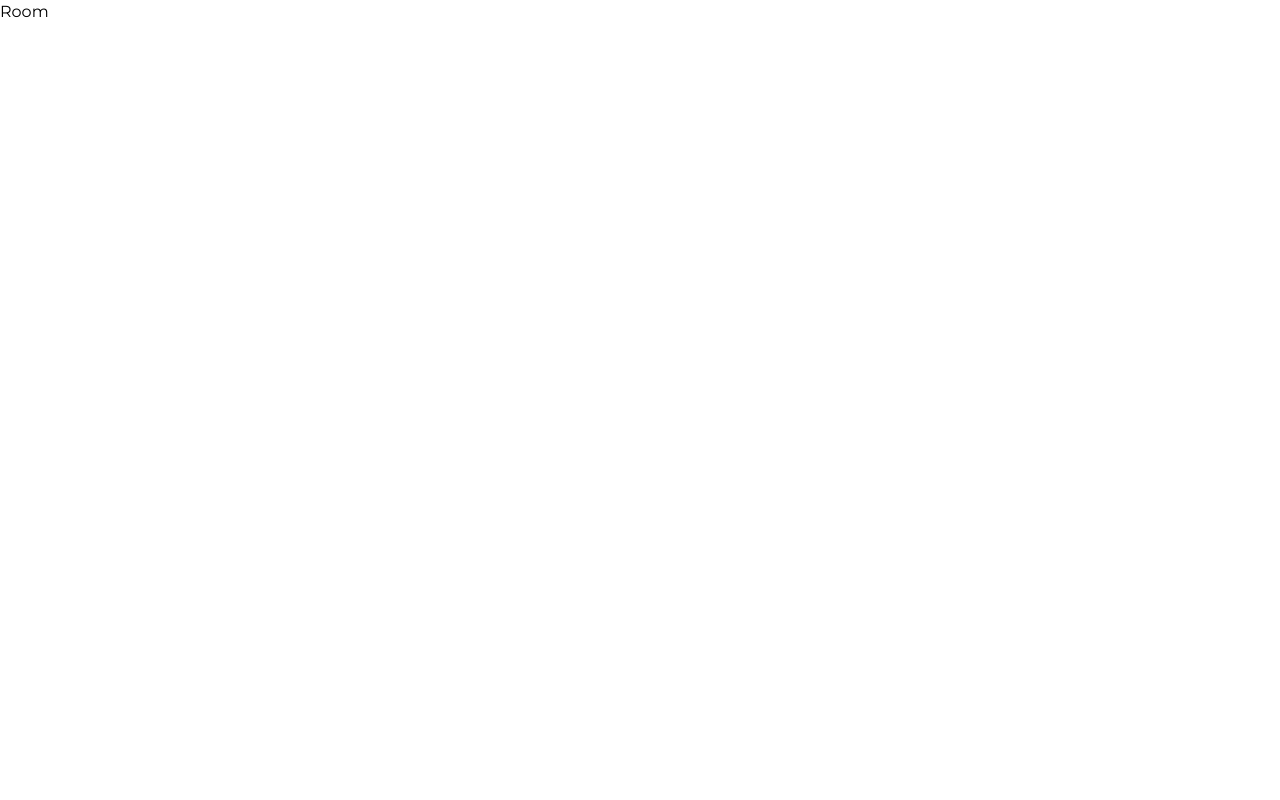
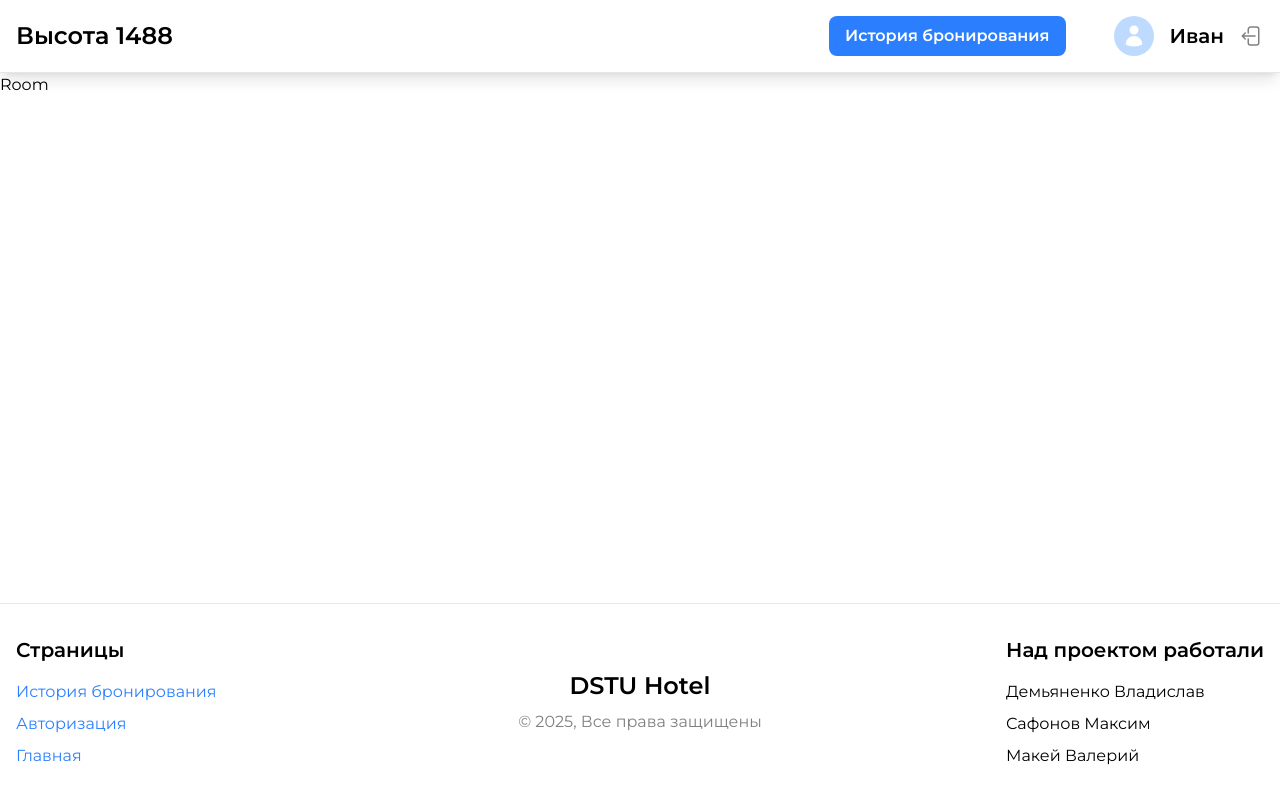
Before and after one commit to doloradium/hotel, a React (Vite) app: page /room in a window 1280 px wide. Built offline with nearby package versions, Linux system fonts and the light colour scheme.

Commit message:
Added layout

```diff
--- /dev/null
+++ b/src/components/Layout.tsx
@@ -0,0 +1,16 @@
+import { Outlet } from "react-router";
+
+import Footer from "@/components/Footer";
+import Header from "@/components/Header";
+
+export default function Layout() {
+    return (
+        <div className="flex flex-col min-h-screen">
+            <div className="flex-grow">
+                <Header />
+                <Outlet />
+            </div>
+            <Footer />
+        </div>
+    )
+}
--- a/src/main.tsx
+++ b/src/main.tsx
@@ -2,6 +2,7 @@
 import { createRoot } from 'react-dom/client'
 import { BrowserRouter, Routes, Route } from 'react-router'
 
+import Layout from '@/components/Layout'
 import Register from '@/pages/Register'
 import Login from '@/pages/Login'
 import Main from '@/pages/Main'
@@ -13,10 +14,12 @@
   <StrictMode>
     <BrowserRouter>
       <Routes>
-        <Route index element={<Main />} />
+        <Route element={<Layout />}>
+          <Route path="/" element={<Main />} />
+          <Route path="/room" element={<Room />} />
+        </Route>
         <Route path='/login' element={<Login />} />
         <Route path='/register' element={<Register />} />
-        <Route path='/room' element={<Room />} />
       </Routes>
     </BrowserRouter>
   </StrictMode>,
--- a/src/pages/Main.tsx
+++ b/src/pages/Main.tsx
@@ -1,7 +1,3 @@
-import Footer from "@/components/Footer";
-import Header from "@/components/Header";
-
-
 import { useState } from "react";
 
 export default function Main() {
@@ -47,7 +43,6 @@
 
   return (
     <div className="min-h-screen bg-gray-100">
-      <Header />
       <div className="w-full h-60 bg-cover bg-center" style={{ backgroundImage: "url('https://cf.bstatic.com/xdata/images/hotel/max1024x768/85863822.jpg?k=d37dac2d88e6decc92c92411a0c06ee8180af0e4b41dfe79962559d7f4e7f02b&o=')" }}></div>
       <div className="bg-white p-6 rounded-lg shadow-md mt-6 w-4/5 mx-auto">
         <div className="grid grid-cols-1 md:grid-cols-4 gap-4">
@@ -82,7 +77,6 @@
           </div>
         ))}
       </div>
-      <Footer />
     </div>
   );
 }
```
